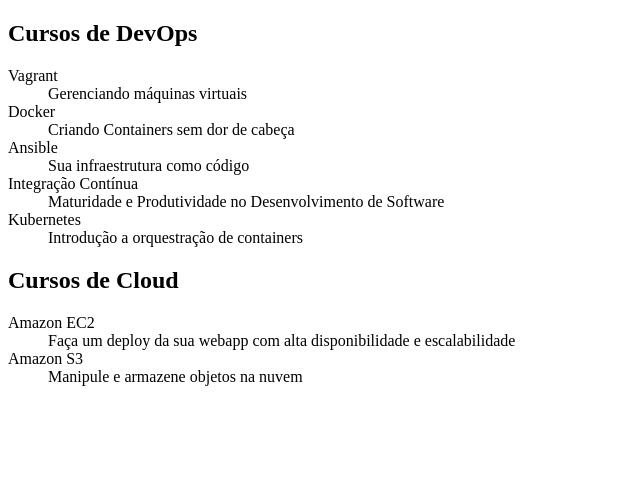
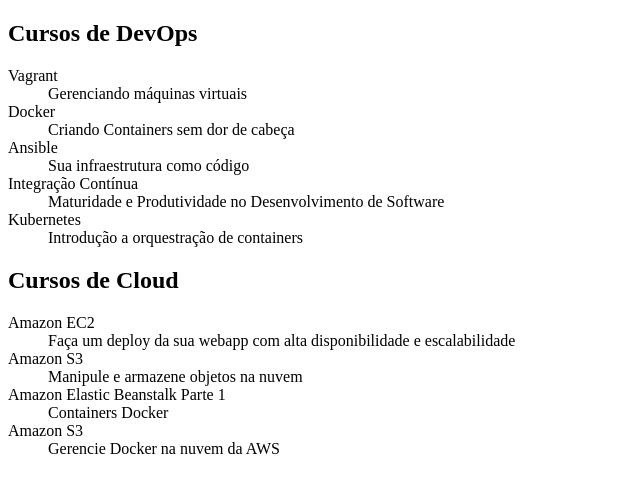
Before and after one commit to viniciusorpontes/alura-git, a plain HTML site: page index.html in a window 1280 px wide. Shown: the whole page, without its empty margins (0-640 px from the left). Drawn offline with Linux system fonts and the light colour scheme.

```diff
--- a/index.html
+++ b/index.html
@@ -33,6 +33,12 @@
 
         <dt>Amazon S3</dt>
         <dd>Manipule e armazene objetos na nuvem</dd>
+
+        <dt>Amazon Elastic Beanstalk Parte 1</dt>
+        <dd>Containers Docker</dd>
+
+        <dt>Amazon S3</dt>
+        <dd>Gerencie Docker na nuvem da AWS</dd>
     </dl>
 </body>
 </html>
```
